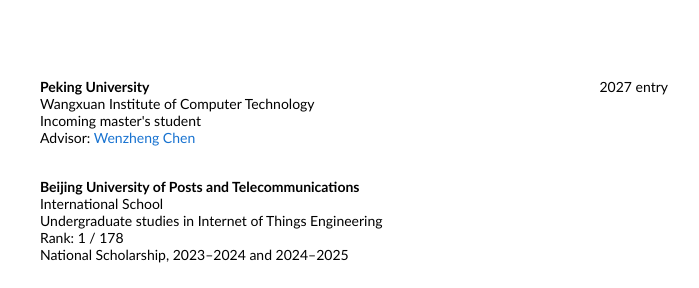
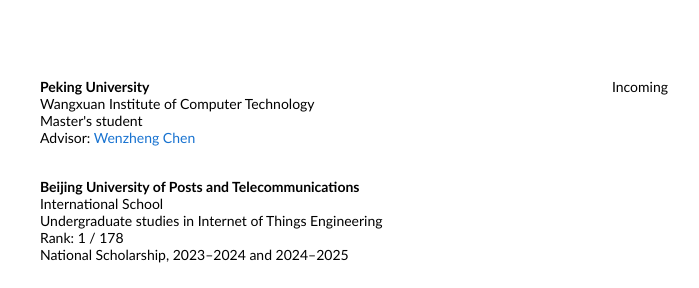
Before and after one commit to Silence-ai423/silence-ai423.github.io, a plain HTML site: page index.html in a window 1280 px wide. Shown: the part 1051-1339 px from the top of the page, 356-1055 px from the left. Drawn offline with Linux system fonts and the light colour scheme.

Commit message:
Use Incoming as the master's admission status

```diff
--- a/index.html
+++ b/index.html
@@ -66,9 +66,9 @@ Mengke Zhang, <strong>Tianyi Yang</strong>, Xinzhuo Li, Anlong Ming<sup>†</sup
 <td class="entry-copy" style="padding:12px 16px;vertical-align:top">
 <strong data-en="Peking University" data-zh="北京大学">Peking University</strong><br>
 <span data-en="Wangxuan Institute of Computer Technology" data-zh="王选计算技术研究所">Wangxuan Institute of Computer Technology</span><br>
-<span data-en="Incoming master's student" data-zh="硕士（待入学）">Incoming master's student</span><br>
+<span data-en="Master's student" data-zh="硕士研究生">Master's student</span><br>
 <span data-en="Advisor: " data-zh="导师：">Advisor: </span><a href="https://wenzhengchen.github.io/" target="_blank" rel="noopener noreferrer">Wenzheng Chen</a>
-</td><td class="entry-date" style="padding:12px 16px;vertical-align:top;text-align:right;white-space:nowrap"><span data-en="2027 entry" data-zh="2027 年入学">2027 entry</span></td>
+</td><td class="entry-date" style="padding:12px 16px;vertical-align:top;text-align:right;white-space:nowrap"><span data-en="Incoming" data-zh="待入学">Incoming</span></td>
 </tr>
 <tr><td class="org-logo-cell"><a href="https://www.bupt.edu.cn/" target="_blank" rel="noopener noreferrer"><img class="org-logo bupt-seal" src="bupt-logo.png" alt="BUPT logo" width="76" height="76" loading="lazy"></a></td><td class="entry-copy" colspan="2" style="padding:12px 16px;vertical-align:top">
 <strong data-en="Beijing University of Posts and Telecommunications" data-zh="北京邮电大学">Beijing University of Posts and Telecommunications</strong><br>
```
